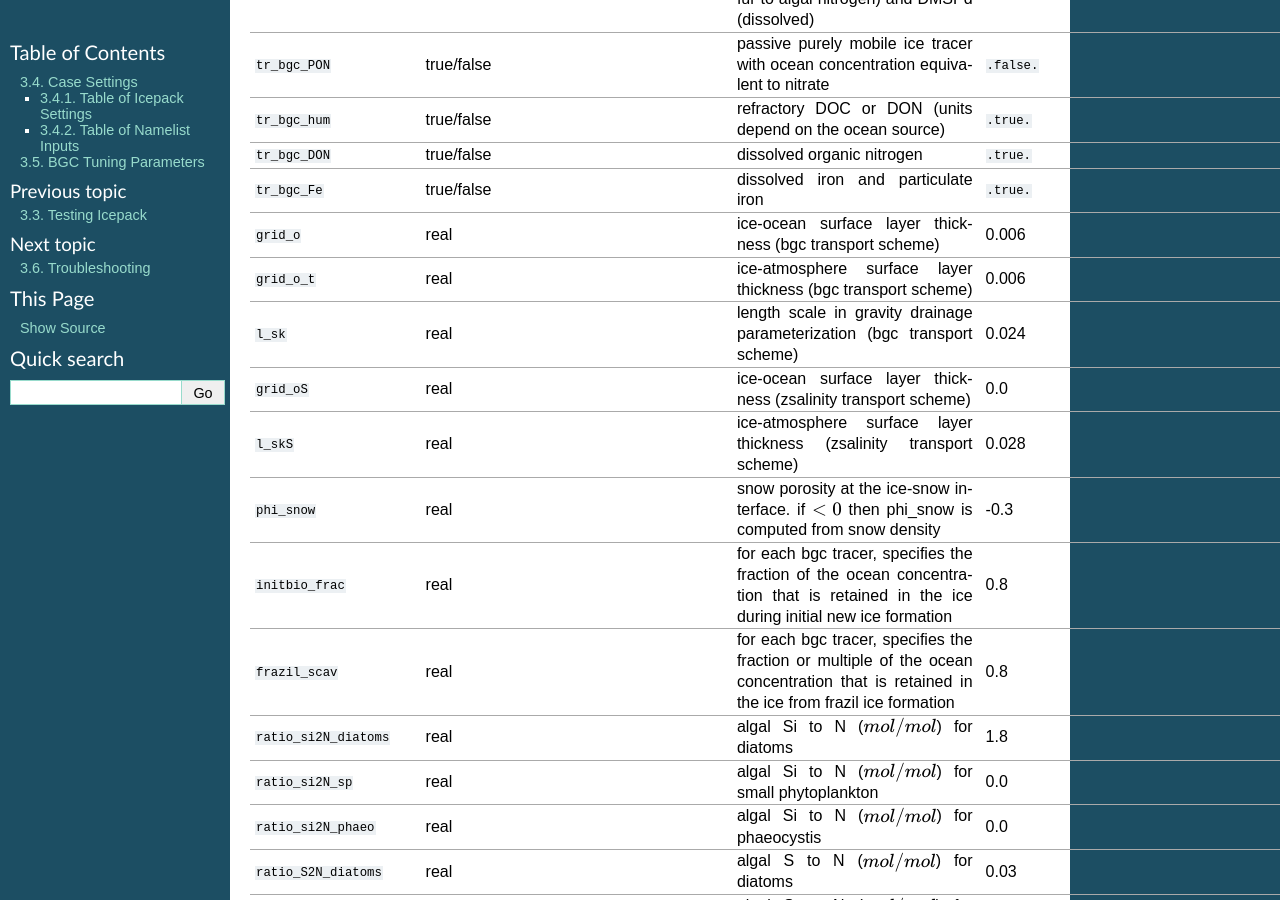
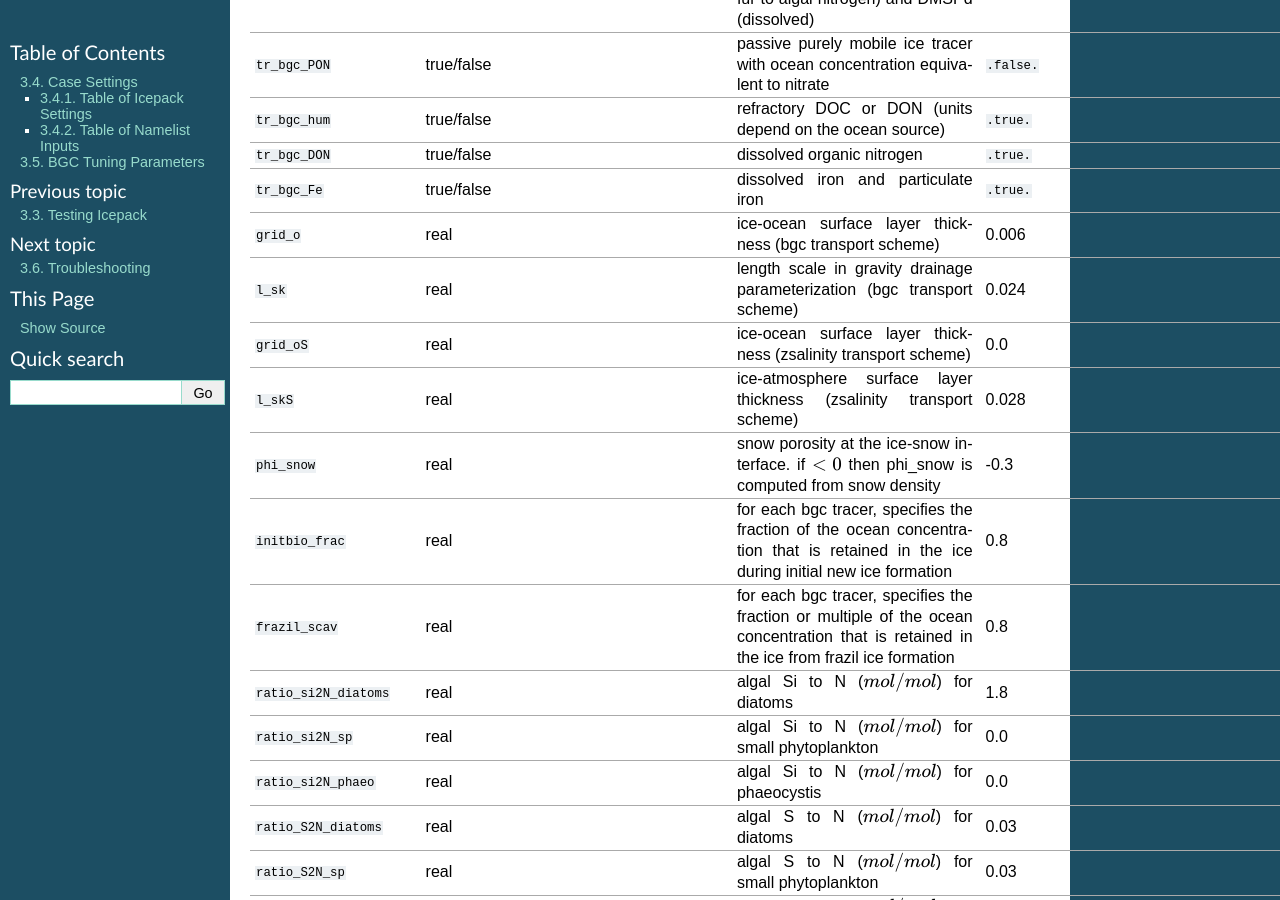
Before and after one commit to CICE-Consortium/Icepack, a Sphinx documentation site: the page built from doc/source/user_guide/ug_case_settings.rst, in a window 1280 px wide and 900 px high, scrolled down 7560 px. Built offline with Sphinx 7.4.7, drawn with Linux system fonts in a browser that asks for light colours; cross-references to code outside the pages are shown as plain code.

Commit message:
rm grid_o_t from documentation

```diff
--- a/doc/source/user_guide/ug_case_settings.rst
+++ b/doc/source/user_guide/ug_case_settings.rst
@@ -257,7 +257,6 @@ column physics.
    "``tr_bgc_DON``", "true/false", "dissolved organic nitrogen", "``.true.``"
    "``tr_bgc_Fe``", "true/false", "dissolved iron and particulate iron", "``.true.``"
    "``grid_o``", "real", "ice-ocean surface layer thickness (bgc transport scheme)", "0.006"
-   "``grid_o_t``", "real", "ice-atmosphere surface layer thickness (bgc transport scheme)", "0.006"
    "``l_sk``", "real", "length scale in gravity drainage parameterization (bgc transport scheme)", "0.024"
    "``grid_oS``", "real", "ice-ocean surface layer thickness (zsalinity transport scheme)", "0.0"
    "``l_skS``", "real", "ice-atmosphere surface layer thickness (zsalinity transport scheme)", "0.028"
```
